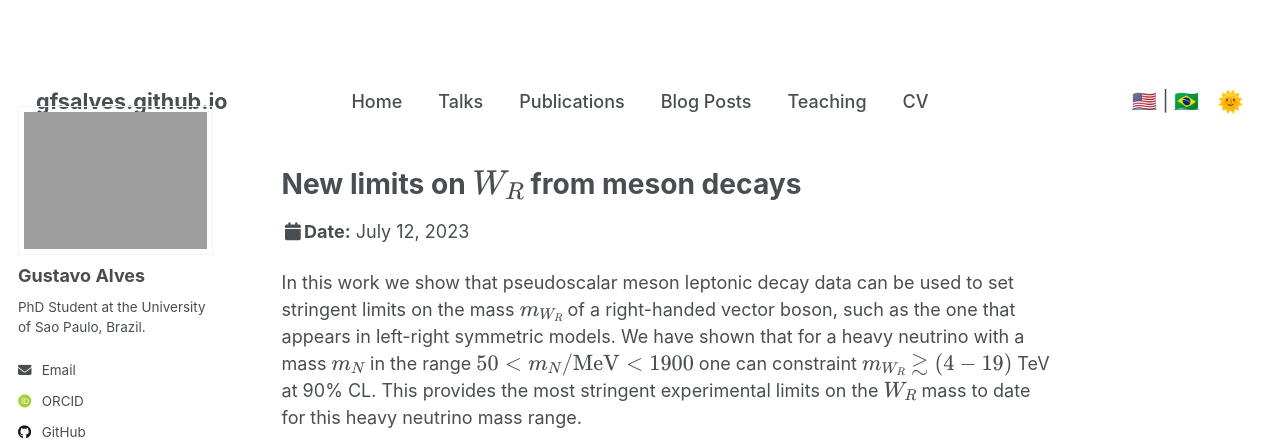
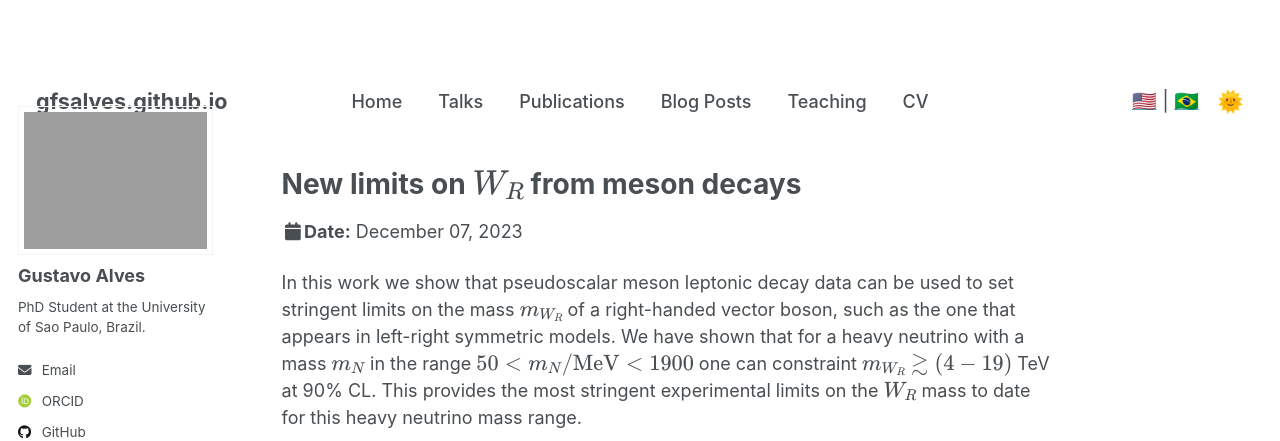
Before and after one commit to gfsalves/gfsalves.github.io, a Jekyll site: the page built from _talks/2023-12-07-WR-WashU.md, in a window 1280 px wide and 946 px high. Shown: the top 441 px of the window. Built offline with Jekyll 4.4.1, drawn with Linux system fonts in a browser that asks for light colours; some web fonts are replaced; a script that is not in the unit is left out.

Commit message:
correct date WashU talk

```diff
--- a/_talks/2023-12-07-WR-WashU.md
+++ b/_talks/2023-12-07-WR-WashU.md
@@ -4,7 +4,7 @@ collection: talks
 type: "Talk"
 permalink: /talks/2023-12-07-WR-WashU
 venue: "WashU"
-date: 2023-07-12
+date: 2023-12-07
 slidesurl: 'http://gfsalves.github.io/files/WashU_WR_2023_Alves_Gustavo.pdf'
 location: "Washington University, St. Louis"
 lang: en
```
